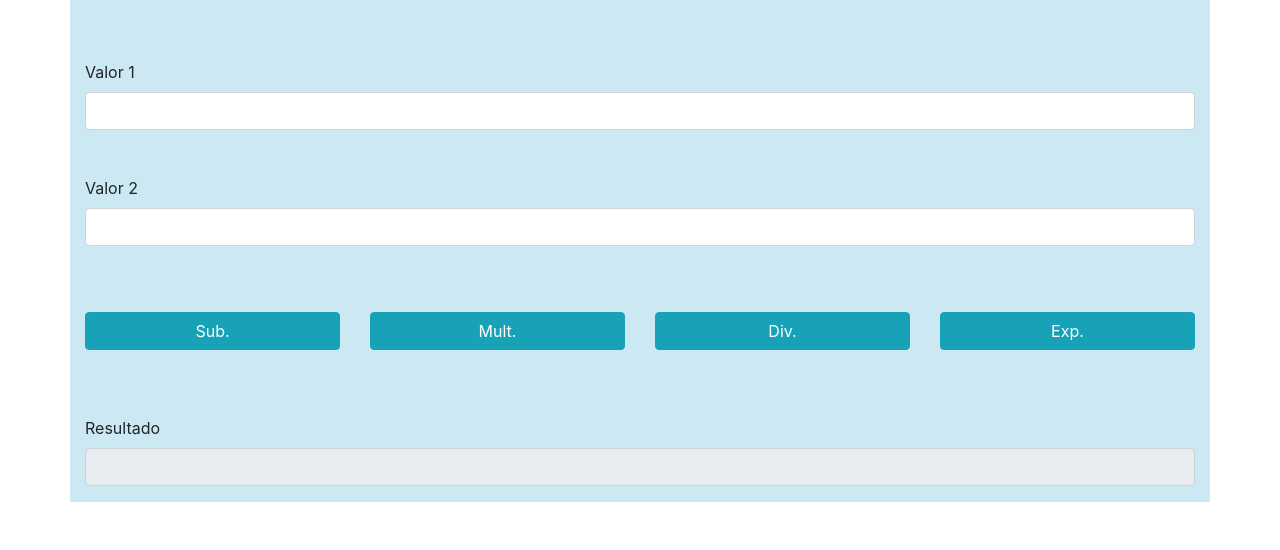
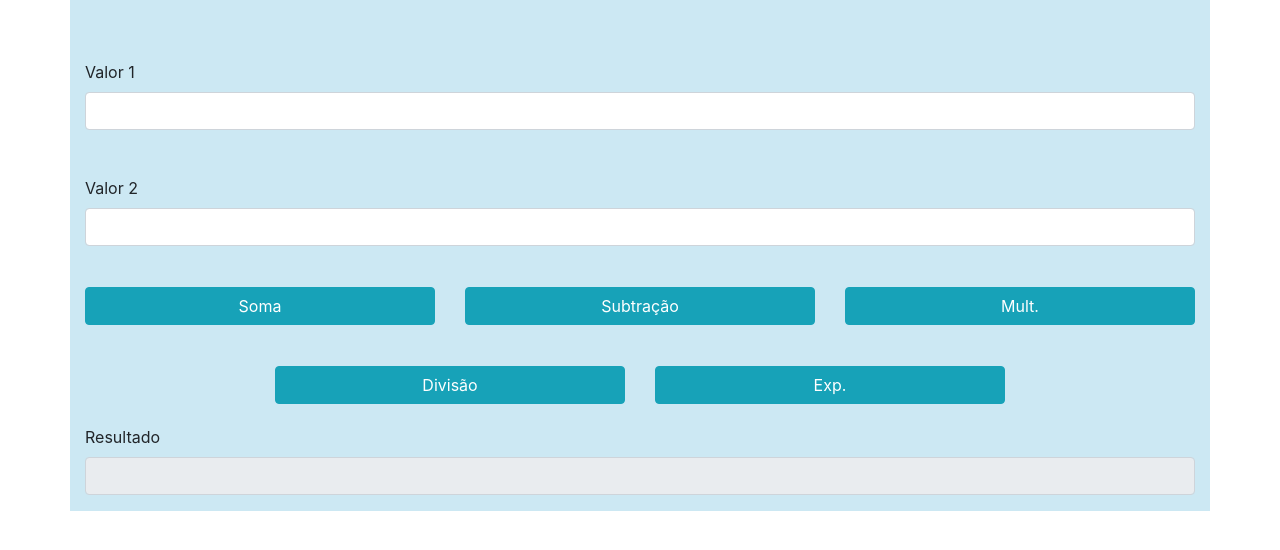
Before and after one commit to beatrizsibilio/pamAula01, a website: page www/index.html in a window 1280 px wide. Shown: the part 226-776 px from the top of the page. Drawn offline with Linux system fonts and the light colour scheme.

Commit message:
calculadora finalizada

```diff
--- a/www/components/acao.js
+++ b/www/components/acao.js
@@ -1,4 +1,14 @@
 // This is a JavaScript file
+
+$(document).on('click','#somar', function(){
+  var valor1 = $('#valor1').val();
+  var valor2 = $('#valor2').val();
+
+  var resultado = parseFloat(valor1) + parseFloat(valor2);
+
+  $('#resultado').val(resultado);
+});
+
 $(document).on('click','#subtrair', function(){
   var valor1 = $('#valor1').val();
   var valor2 = $('#valor2').val();
--- a/www/index.html
+++ b/www/index.html
@@ -27,10 +27,10 @@
       margin-top:30px;
     }
     #botoes{
-      margin-top:50px;
+      margin-top:25px;
     }
     #result{
-      margin-top:50px;
+      margin-top:5px;
     }
   </style>
 </head>
@@ -60,22 +60,29 @@
      </div>
    </div>
    <div class="row" id="botoes">
-       <div class="col-3">
+       <div class="col-4">
          <div class="form-group">
-           <button class="btn btn-info btn-block" id="subtrair">Sub.</button>
+           <button class="btn btn-info btn-block" id="somar">Soma</button>
         </div>
       </div>
-      <div class="col-3">
+       <div class="col-4">
+         <div class="form-group">
+           <button class="btn btn-info btn-block" id="subtrair">Subtração</button>
+        </div>
+      </div>
+      <div class="col-4">
          <div class="form-group">
            <button class="btn btn-info btn-block" id="multiplicar">Mult.</button>
         </div>
       </div>
-      <div class="col-3">
+   </div>
+  <div class="row" id="botoes">
+      <div class="col-4 offset-2">
          <div class="form-group">
-           <button class="btn btn-info btn-block" id="dividir">Div.</button>
+           <button class="btn btn-info btn-block" id="dividir">Divisão</button>
         </div>
       </div>
-      <div class="col-3">
+      <div class="col-4">
          <div class="form-group">
            <button class="btn btn-info btn-block" id="exponenciacao">Exp.</button>
         </div>
```
